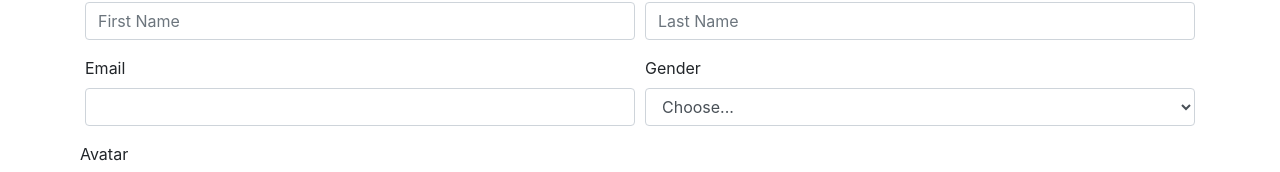
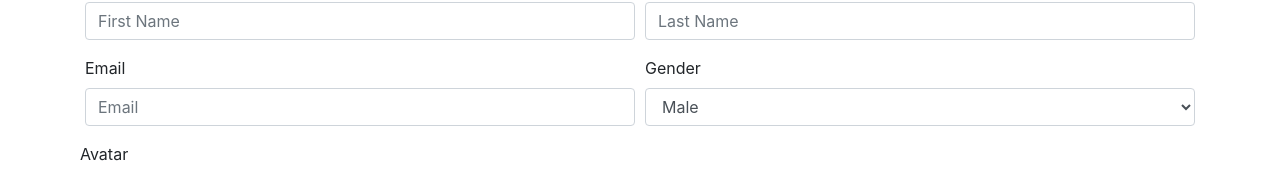
Before and after one commit to pythonpioneer/heliverse, a React (Create React App) app in the folder client/: page /create-user in a window 1280 px wide. Shown: the part 134-306 px from the top of the page. Built offline with nearby package versions, Linux system fonts and the light colour scheme.

Commit message:
all file data fetched

```diff
--- a/client/src/App.js
+++ b/client/src/App.js
@@ -9,9 +9,8 @@ function App() {
   return (
     <>
       <Navbar />
-
       <Routes>
-        <Route exact path='/' element={<Users key={'user-profile'}/>} />
+        <Route exact path='/' element={<Users key={'user-profile'} />} />
         <Route exact path='create-user' element={<UserForm key={'create-user'} />} />
       </Routes>
 
--- a/client/src/components/app/UserForm.jsx
+++ b/client/src/components/app/UserForm.jsx
@@ -1,52 +1,70 @@
 import { Grid } from '@mui/material';
-import React from 'react';
+import React, { useRef } from 'react';
 
 
 // to display the form to create user
 export default function UserForm() {
+
+    // now create reference object to fetch values
+    const firstName = useRef(null);
+    const lastName = useRef(null);
+    const gender = useRef(null);
+    const email = useRef(null);
+    const available = useRef(null);
+    const avatar = useRef(null);
+
+    // to acces the form data
+    const getFormData = (e) => {
+        console.log(email.current.value);
+        console.log(available.current.checked);
+        console.log(gender?.current?.value);
+        console.log(avatar?.current?.files[0]);
+
+    };
+
     return (
         <div className='container mt-5'>
             <form>
                 <div className="form-row">
                     <div className="form-group col-md-6">
                         <label>First Name</label>
-                        <input type="text" className="form-control" id="first-name" placeholder="First Name" />
+                        <input ref={firstName} type="text" className="form-control" id="first-name" placeholder="First Name" />
                     </div>
                     <div className="form-group col-md-6">
                         <label>Last Name</label>
-                        <input type="text" className="form-control" id="last-name" placeholder="Last Name" />
+                        <input ref={lastName} type="text" className="form-control" id="last-name" placeholder="Last Name" />
                     </div>
                 </div>
                 <div className="form-row">
                     <div className="form-group col-md-6">
                         <label>Email</label>
-                        <input type="email" className="form-control" id="email" />
+                        <input ref={email} type="email" className="form-control" id="email" placeholder='Email' />
                     </div>
                     <div className="form-group col-md-6">
                         <label>Gender</label>
-                        <select id="inputGender" className="form-control">
-                            <option>Choose...</option>
-                            <option>Male</option>
-                            <option>Female</option>
-                            <option>Agender</option>
-                            <option>Bigender</option>
-                            <option>Other</option>
+                        <select ref={gender} id="inputGender" className="form-control">
+                            <option disabled>Select Gender</option>
+                            <option value="Male">Male</option>
+                            <option value="Female">Female</option>
+                            <option value="Agender">Agender</option>
+                            <option value="Bigender">Bigender</option>
+                            <option value="Other">Other</option>
                         </select>
                     </div>
                     <div className="form-group">
                         <label>Avatar</label>
-                        <input type="file" className="form-control-file" id="exampleFormControlFile1" formEncType='multipart/form-data' />
+                        <input ref={avatar} type="file" className="form-control-file" id="exampleFormControlFile1" formEncType='multipart/form-data' />
                     </div>
                 </div>
                 <div className="form-group">
                     <div className="form-check">
-                        <input className="form-check-input" type="checkbox" id="gridCheck" />
+                        <input ref={available} className="form-check-input" type="checkbox" id="gridCheck" />
                         <label className="form-check-label" htmlFor="gridCheck">
                             Is User Available?
                         </label>
                     </div>
                 </div>
-                <button type="button" className="btn btn-primary">Submit</button>
+                <button onClick={getFormData} type="button" className="btn btn-primary">Submit</button>
             </form>
         </div>
     )
```
